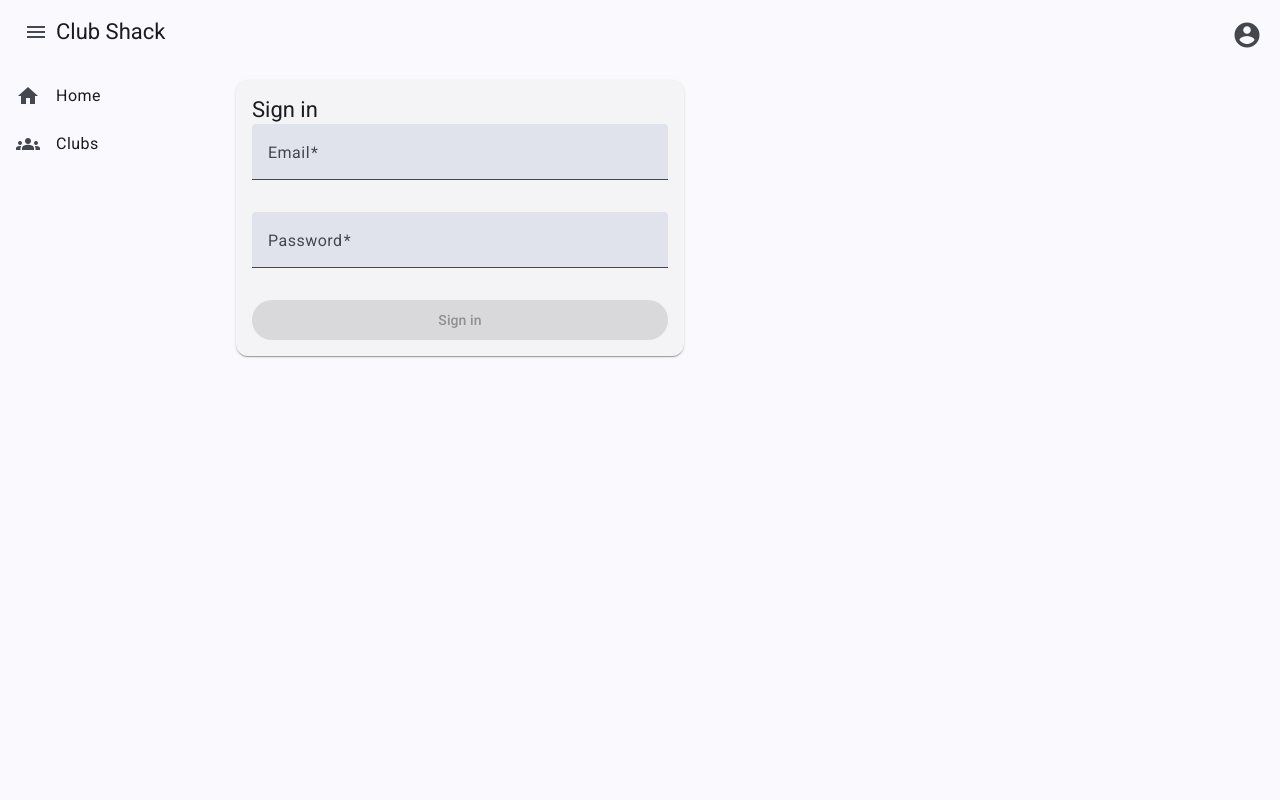
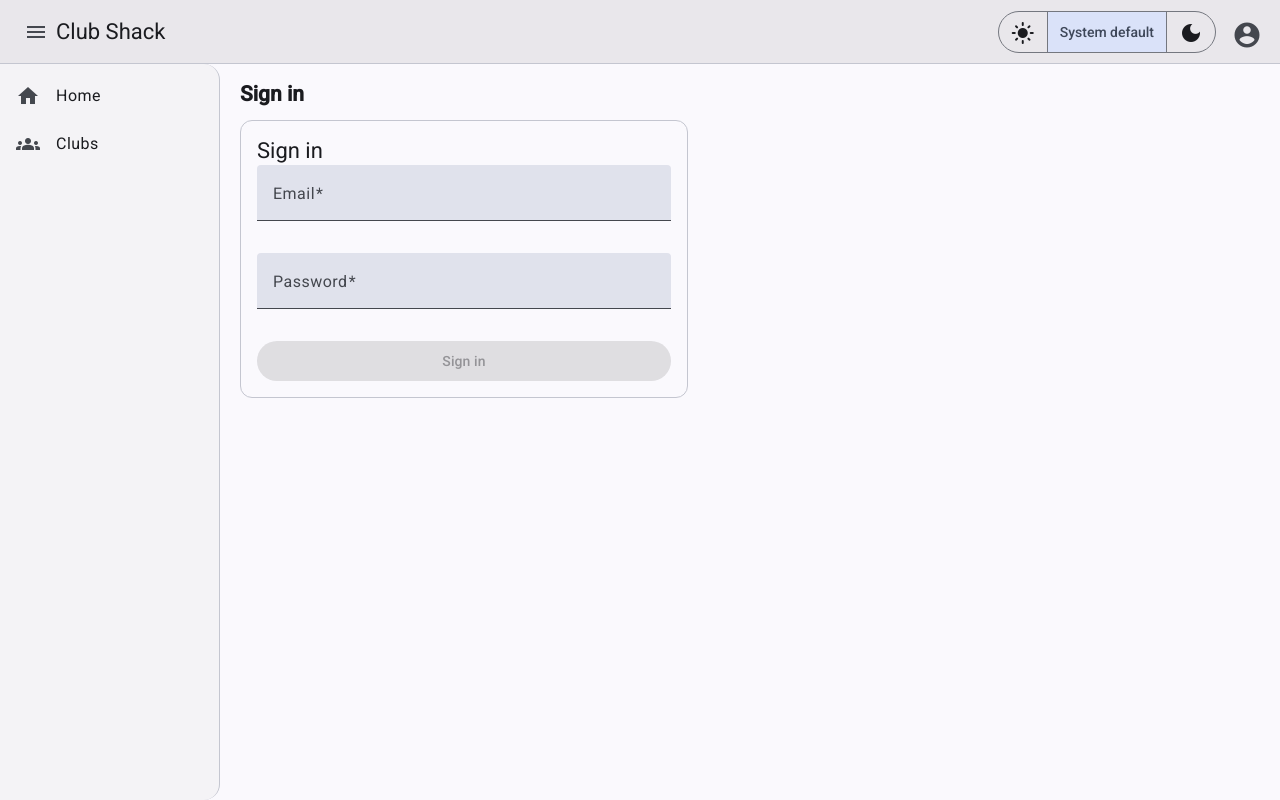
Before and after one commit to k0swe/station-reservation, an Angular app in the folder web/: page /login in a window 1280 px wide. Built offline with nearby package versions, Linux system fonts and the light colour scheme.

Commit message:
feat(web): add tri-state theme toggle and material page structure
Agent-Logs-Url: https://github.com/k0swe/station-reservation/sessions/7944e146-b099-43d8-bbab-7262a7762b02

Co-authored-by: xylo04 <389971+xylo04@users.noreply.github.com>

```diff
--- a/web/src/app/app.html
+++ b/web/src/app/app.html
@@ -1,4 +1,4 @@
-<mat-toolbar color="primary">
+<mat-toolbar class="app-toolbar">
   <button
     mat-icon-button
     (click)="sidenavOpen.set(!sidenavOpen())"
@@ -8,6 +8,23 @@
   </button>
   <span>{{ title() }}</span>
   <span class="toolbar-spacer"></span>
+  <mat-button-toggle-group
+    class="theme-toggle"
+    [value]="themePreference()"
+    (valueChange)="setThemePreference($event)"
+    aria-label="Theme preference"
+    hideSingleSelectionIndicator
+  >
+    <mat-button-toggle value="light" aria-label="Use light theme">
+      <mat-icon>light_mode</mat-icon>
+    </mat-button-toggle>
+    <mat-button-toggle value="system" aria-label="Use system default theme">
+      System default
+    </mat-button-toggle>
+    <mat-button-toggle value="dark" aria-label="Use dark theme">
+      <mat-icon>dark_mode</mat-icon>
+    </mat-button-toggle>
+  </mat-button-toggle-group>
   @if (auth.initialized()) {
     @if (auth.isAuthenticated()) {
       <button mat-icon-button [matMenuTriggerFor]="accountMenu" aria-label="Open account menu">
--- a/web/src/app/app.scss
+++ b/web/src/app/app.scss
@@ -8,16 +8,34 @@
   flex: 1;
 }
 
+.app-toolbar {
+  background-color: var(--mat-sys-surface-container-high);
+  color: var(--mat-sys-on-surface);
+  border-bottom: 1px solid var(--mat-sys-outline-variant);
+}
+
 .sidenav {
   width: 220px;
+  border-right: 1px solid var(--mat-sys-outline-variant);
+  background-color: var(--mat-sys-surface-container-low);
+}
+
+.active-nav-item {
+  background-color: var(--mat-sys-secondary-container);
+  color: var(--mat-sys-on-secondary-container);
 }
 
 .content {
-  padding: 1rem;
+  padding: 1.25rem;
+  background-color: var(--mat-sys-surface);
 }
 
 .toolbar-spacer {
   flex: 1;
+}
+
+.theme-toggle {
+  margin-right: 0.5rem;
 }
 
 .account-avatar {
--- a/web/src/app/app.ts
+++ b/web/src/app/app.ts
@@ -1,5 +1,7 @@
-import { ChangeDetectionStrategy, Component, inject, signal } from '@angular/core';
+import { DOCUMENT } from '@angular/common';
+import { ChangeDetectionStrategy, Component, effect, inject, signal } from '@angular/core';
 import { MatButtonModule } from '@angular/material/button';
+import { MatButtonToggleModule } from '@angular/material/button-toggle';
 import { MatToolbarModule } from '@angular/material/toolbar';
 import { MatSidenavModule } from '@angular/material/sidenav';
 import { MatListModule } from '@angular/material/list';
@@ -7,6 +9,10 @@ import { MatIconModule } from '@angular/material/icon';
 import { MatMenuModule } from '@angular/material/menu';
 import { Router, RouterLink, RouterLinkActive, RouterOutlet } from '@angular/router';
 import { AuthService } from './auth.service';
+
+type ThemePreference = 'light' | 'system' | 'dark';
+
+const THEME_STORAGE_KEY = 'club-shack-theme-preference';
 
 @Component({
   selector: 'app-root',
@@ -20,6 +26,7 @@ import { AuthService } from './auth.service';
     MatListModule,
     MatIconModule,
     MatMenuModule,
+    MatButtonToggleModule,
   ],
   templateUrl: './app.html',
   styleUrl: './app.scss',
@@ -27,9 +34,20 @@ import { AuthService } from './auth.service';
 })
 export class App {
   protected readonly auth = inject(AuthService);
-  private readonly router = inject(Router);
   protected readonly title = signal('Club Shack');
   protected readonly sidenavOpen = signal(true);
+  protected readonly themePreference = signal<ThemePreference>(this.getInitialThemePreference());
+
+  private readonly router = inject(Router);
+  private readonly document = inject(DOCUMENT);
+
+  constructor() {
+    effect(() => {
+      const preference = this.themePreference();
+      this.applyThemePreference(preference);
+      this.persistThemePreference(preference);
+    });
+  }
 
   protected async signOut(): Promise<void> {
     const errorMessage = await this.auth.signOut();
@@ -39,4 +57,47 @@ export class App {
 
     await this.router.navigate(['/login']);
   }
+
+  protected setThemePreference(value: string): void {
+    if (!this.isThemePreference(value)) {
+      return;
+    }
+
+    this.themePreference.set(value);
+  }
+
+  private getInitialThemePreference(): ThemePreference {
+    try {
+      const storedPreference = localStorage.getItem(THEME_STORAGE_KEY);
+      if (this.isThemePreference(storedPreference)) {
+        return storedPreference;
+      }
+    } catch {
+      // Ignore storage access errors and fall back to system.
+    }
+
+    return 'system';
+  }
+
+  private persistThemePreference(preference: ThemePreference): void {
+    try {
+      localStorage.setItem(THEME_STORAGE_KEY, preference);
+    } catch {
+      // Ignore storage access errors.
+    }
+  }
+
+  private applyThemePreference(preference: ThemePreference): void {
+    const rootElement = this.document.documentElement;
+    if (preference === 'system') {
+      rootElement.removeAttribute('data-theme');
+      return;
+    }
+
+    rootElement.setAttribute('data-theme', preference);
+  }
+
+  private isThemePreference(value: string | null): value is ThemePreference {
+    return value === 'light' || value === 'system' || value === 'dark';
+  }
 }
--- a/web/src/app/app/clubs/club-detail/club-detail.html
+++ b/web/src/app/app/clubs/club-detail/club-detail.html
@@ -1,3 +1,4 @@
+<section class="app-page">
   <a matButton routerLink="/clubs">
     &larr; Back to clubs
   </a>
@@ -7,7 +8,7 @@
   } @else if (errorMessage(); as error) {
     <p role="alert">{{ error }}</p>
   } @else if (club(); as club) {
-  <h1>{{ club.name }}</h1>
+    <h1 class="app-page__title">{{ club.name }}</h1>
     <p class="club-id">ID: {{ club.id }}</p>
 
     <section class="resources-section">
@@ -16,7 +17,7 @@
       @if (resourcesError(); as resourcesError) {
         <p role="alert">{{ resourcesError }}</p>
       } @else if (resources()?.length === 0) {
-      <p>No resources found for this club yet.</p>
+        <p class="app-page__status">No resources found for this club yet.</p>
       } @else {
         <mat-list>
           @for (resource of resources(); track resource.id) {
@@ -77,5 +78,6 @@
       </section>
     }
   } @else {
-  <p>Club not found.</p>
+    <p class="app-page__status">Club not found.</p>
   }
+</section>
--- a/web/src/app/app/clubs/clubs.html
+++ b/web/src/app/app/clubs/clubs.html
@@ -1,5 +1,6 @@
+<section class="app-page">
   <div class="clubs-header">
-  <h1>Clubs</h1>
+    <h1 class="app-page__title">Clubs</h1>
     <button matButton="filled" (click)="openCreateDialog()">
       <mat-icon>add</mat-icon>
       Create club
@@ -11,7 +12,7 @@
   } @else if (errorMessage(); as error) {
     <p role="alert">{{ error }}</p>
   } @else if (clubs()?.length === 0) {
-  <p>No clubs found. Create one to get started!</p>
+    <p class="app-page__status">No clubs found. Create one to get started!</p>
   } @else {
     <mat-nav-list>
       @for (club of clubs(); track club.id) {
@@ -22,3 +23,4 @@
       }
     </mat-nav-list>
   }
+</section>
--- a/web/src/app/app/home/home.html
+++ b/web/src/app/app/home/home.html
@@ -1,6 +1,7 @@
-<p>Welcome to Club Shack</p>
+<section class="app-page">
+  <h1 class="app-page__title">Welcome to Club Shack</h1>
 
-<mat-card class="auth-card">
+  <mat-card class="auth-card" appearance="outlined">
     <mat-card-header>
       <mat-card-title>Signed in</mat-card-title>
     </mat-card-header>
@@ -13,5 +14,6 @@
   </mat-card>
 
   @if (authMessage(); as authMessage) {
-  <p role="status">{{ authMessage }}</p>
+    <p role="status" class="app-page__status">{{ authMessage }}</p>
   }
+</section>
--- a/web/src/app/app/login/login.html
+++ b/web/src/app/app/login/login.html
@@ -1,5 +1,8 @@
+<section class="app-page">
+  <h1 class="app-page__title">Sign in</h1>
+
   @if (!auth.isConfigured()) {
-  <mat-card class="auth-card">
+    <mat-card class="auth-card" appearance="outlined">
       <mat-card-header>
         <mat-card-title>Authentication setup required</mat-card-title>
       </mat-card-header>
@@ -11,11 +14,11 @@
       </mat-card-content>
     </mat-card>
   } @else if (!auth.initialized()) {
-  <p>Loading authentication status...</p>
+    <p class="app-page__status">Loading authentication status...</p>
   } @else if (auth.isAuthenticated()) {
-  <p>Redirecting...</p>
+    <p class="app-page__status">Redirecting...</p>
   } @else {
-  <mat-card class="auth-card">
+    <mat-card class="auth-card" appearance="outlined">
       <mat-card-header>
         <mat-card-title>Sign in</mat-card-title>
       </mat-card-header>
@@ -48,5 +51,6 @@
   }
 
   @if (authMessage(); as authMessage) {
-  <p role="status">{{ authMessage }}</p>
+    <p role="status" class="app-page__status">{{ authMessage }}</p>
   }
+</section>
--- a/web/src/styles.scss
+++ b/web/src/styles.scss
@@ -19,11 +19,20 @@ html {
   );
 }
 
+:root {
+  --app-color-scheme: light dark;
+}
+
+:root[data-theme='light'] {
+  --app-color-scheme: light;
+}
+
+:root[data-theme='dark'] {
+  --app-color-scheme: dark;
+}
+
 body {
-  // Default the application to a light color theme. This can be changed to
-  // `dark` to enable the dark color theme, or to `light dark` to defer to the
-  // user's system settings.
-  color-scheme: light;
+  color-scheme: var(--app-color-scheme);
 
   // Set a default background, font and text colors for the application using
   // Angular Material's system-level CSS variables. Learn more about these
@@ -36,4 +45,21 @@ body {
   margin: 0;
   height: 100%;
 }
+
+.app-page {
+  display: flex;
+  flex-direction: column;
+  gap: 1rem;
+  max-width: 72rem;
+}
+
+.app-page__title {
+  margin: 0;
+  color: var(--mat-sys-on-surface);
+}
+
+.app-page__status {
+  margin: 0;
+  color: var(--mat-sys-on-surface-variant);
+}
 /* You can add global styles to this file, and also import other style files */
```
Lines whose indentation alone changed are shown as unchanged.
